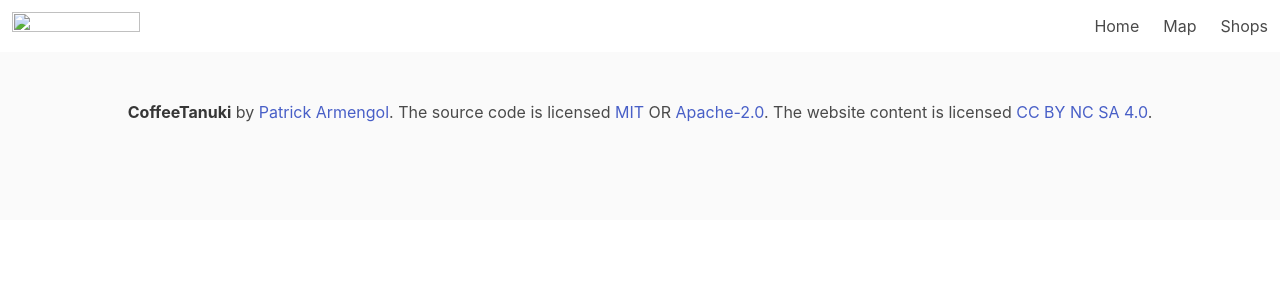
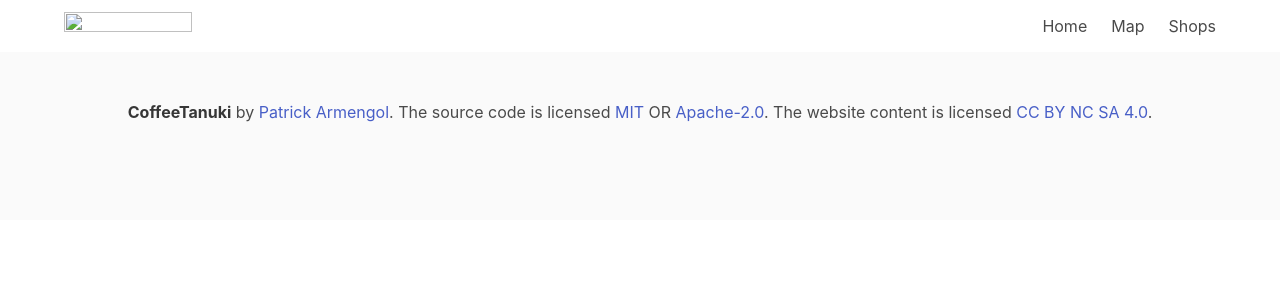
Before and after one commit to patrickarmengol/somethingcoffee, a Python web app: template src/coffeetanuki/domain/web/templates/base/base.html.jinja in a window 1280 px wide. Shown: the top 300 px of the page. Run offline with Jinja, Linux system fonts and the light colour scheme; the template is opened without the code that fills it, so the values that code supplies are empty.

Commit message:
added containers to header and footer

```diff
--- a/src/coffeetanuki/domain/web/templates/base/footer.html.jinja
+++ b/src/coffeetanuki/domain/web/templates/base/footer.html.jinja
@@ -1,5 +1,5 @@
 <footer class="footer">
-  <div class="content has-text-centered">
+  <div class="container has-text-centered">
     <p>
       <strong>CoffeeTanuki</strong> by <a href="https://patrickarmengol.com">Patrick Armengol</a>. The source code is licensed
       <a href="https://opensource.org/license/mit/">MIT</a> OR <a href="https://opensource.org/license/apache-2-0/">Apache-2.0</a>.
--- a/src/coffeetanuki/domain/web/templates/base/header.html.jinja
+++ b/src/coffeetanuki/domain/web/templates/base/header.html.jinja
@@ -1,5 +1,6 @@
 <header>
   <nav class="navbar" role="navigation" aria-label="main navigation">
+    <div class="container">
       <div class="navbar-brand">
         <a class="navbar-item" href="/">
           <img src="{{ url_for_static_asset('images', 'ctlogo.png') }}" width="128" height="32">
@@ -29,5 +30,6 @@
         </div>
 
       </div>
+    </div>
   </nav>
 </header>
```
Lines whose indentation alone changed are shown as unchanged.
